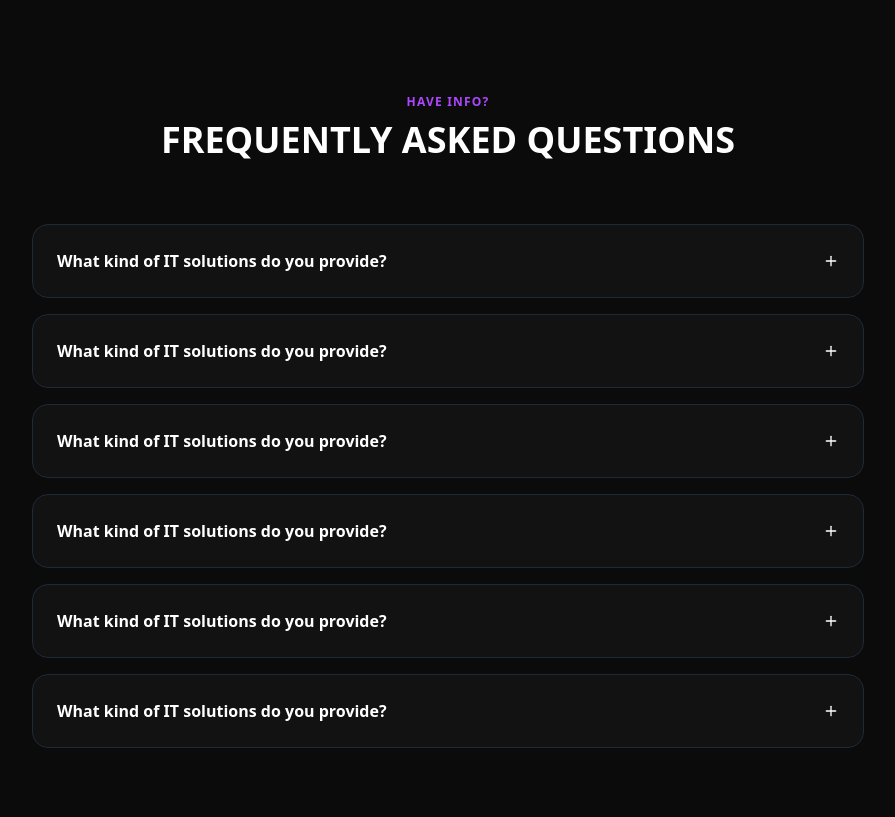
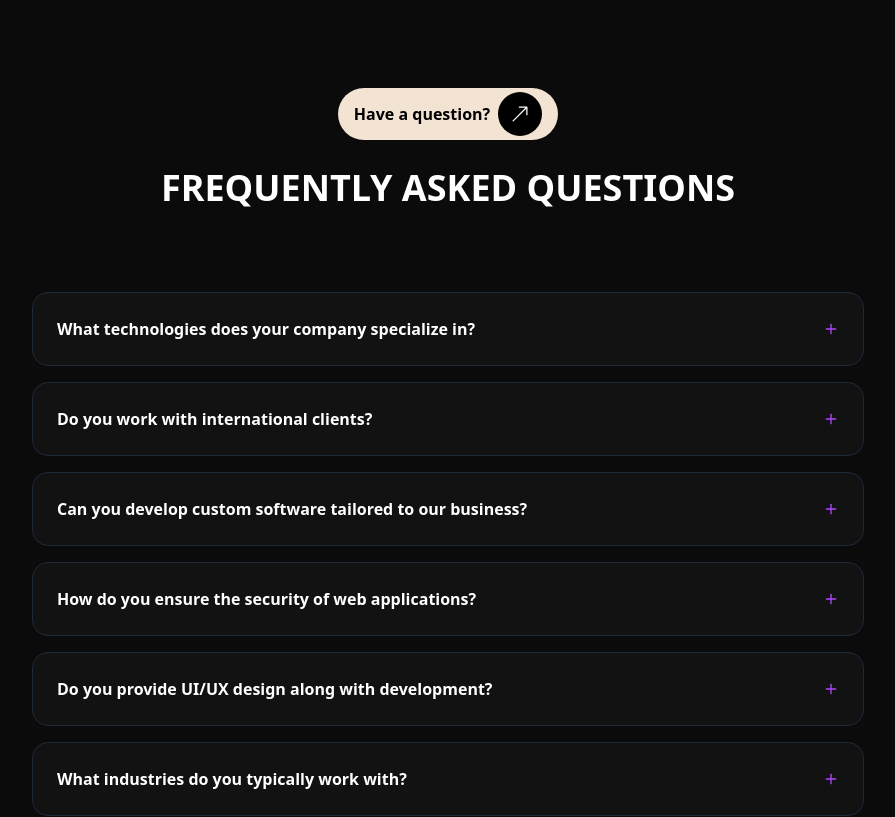
Before and after one commit to hassaanhaider88/HMKCodeWeb, a React (Vite) app: page / in a window 1280 px wide. Shown: the part 7900-8717 px from the top of the page, without its empty margins (192-1087 px from the left). Built offline with nearby package versions, Linux system fonts and the light colour scheme.

Commit message:
FAQs Section ✔

```diff
--- /dev/null
+++ b/src/Components/FAQsSection.jsx
@@ -0,0 +1,51 @@
+import React, { useState } from "react";
+import { FiMinus, FiPlus } from "react-icons/fi";
+import FAQs from "../Data/FAQsData";
+import { BsArrowUpRight } from "react-icons/bs";
+
+const FAQsSection = () => {
+  const [openFaq, setOpenFaq] = useState(0);
+  return (
+    <section className="max-w-4xl flex-col gap-5 flex justify-center mx-auto px-8 py-24 text-center">
+      <div className="w-full flex justify-center">
+        <button className=" cursor-pointer w-fit  bg-[#f3e3d3] text-black px-4 py-1 rounded-full group flex items-center gap-2 font-bold hover:bg-white transition-colors">
+          Have a question?
+          <span className="rounded-full group-hover:rotate-180 group-hover:translate-x-2 group-hover:scale-105 duration-300 transition-all p-3 text-white bg-black">
+            <BsArrowUpRight size={20} className="font-bold" />
+          </span>
+        </button>
+      </div>
+      <h2 className="text-4xl font-black mt-2 mb-16">
+        FREQUENTLY ASKED QUESTIONS
+      </h2>
+      <div className="space-y-4 text-left">
+        {[1, 2, 3, 4, 5, 6].map((i) => (
+          <div
+            key={i}
+            className={`border border-gray-800 rounded-2xl p-6 cursor-pointer transition-all ${openFaq === i ? "bg-[#1a1a1a] border-purple-500" : "bg-[#121212]"}`}
+            onClick={() => setOpenFaq(openFaq === i ? 0 : i)}
+          >
+            <div className="flex justify-between items-center">
+              <span className="font-bold">
+                {FAQs[i - 1]?.question || "Default Question"}
+              </span>
+              {openFaq === i ? (
+                <FiMinus className="text-purple-500" />
+              ) : (
+                <FiPlus className="text-purple-500" />
+              )}
+            </div>
+            {openFaq === i && (
+              <p className="mt-4 text-sm text-gray-400 leading-relaxed">
+                {FAQs[i - 1]?.answer ||
+                  "Default answer goes here. This is a placeholder text for the FAQ answer."}
+              </p>
+            )}
+          </div>
+        ))}
+      </div>
+    </section>
+  );
+};
+
+export default FAQsSection;
--- /dev/null
+++ b/src/Data/FAQsData.js
@@ -0,0 +1,44 @@
+const FAQs = [
+  {
+    question: "What technologies does your company specialize in?",
+    answer:
+      "We specialize in the MERN stack — MongoDB, Express.js, React.js, and Node.js. Along with this, we also work with REST APIs, third-party integrations, cloud deployment, and modern UI frameworks to build fast, scalable, and secure web applications."
+  },
+  {
+    question: "Do you work with international clients?",
+    answer:
+      "Yes, we work with clients worldwide. Our team follows professional communication standards, agile workflows, and clear documentation to ensure smooth collaboration across different time zones."
+  },
+  {
+    question: "Can you develop custom software tailored to our business?",
+    answer:
+      "Absolutely. Custom software development is one of our core strengths. We analyze your business processes, identify technical requirements, and build tailored solutions that improve efficiency, automation, and long-term scalability."
+  },
+  {
+    question: "How do you ensure the security of web applications?",
+    answer:
+      "We follow secure coding practices, implement authentication and authorization systems, protect APIs, validate inputs, and use industry-standard encryption methods. Security and data protection are integrated into every stage of development."
+  },
+  {
+    question: "Do you provide UI/UX design along with development?",
+    answer:
+      "Yes, we design modern, user-friendly interfaces focused on performance and user experience. Our designs are responsive, conversion-focused, and optimized for both desktop and mobile devices."
+  },
+  {
+    question: "What industries do you typically work with?",
+    answer:
+      "We have experience working with startups, SaaS businesses, e-commerce platforms, service providers, and enterprise clients. Our solutions are adaptable to various industries and business models."
+  },
+  {
+    question: "How long does it take to build a web application?",
+    answer:
+      "Project timelines depend on complexity and features. A simple web app may take a few weeks, while larger platforms with integrations and custom features can take several months. We provide a clear roadmap after requirement analysis."
+  },
+  {
+    question: "Do you offer maintenance and post-launch support?",
+    answer:
+      "Yes, we provide ongoing maintenance, performance monitoring, bug fixes, feature updates, and scalability support to ensure your application continues to run smoothly after launch."
+  }
+];
+
+export default FAQs;
--- a/src/Pages/Home.jsx
+++ b/src/Pages/Home.jsx
@@ -1,13 +1,7 @@
-import { useState } from "react";
 import {
-  FiArrowRight,
-  FiArrowLeft,
-  FiPlus,
-  FiMinus,
   FiInstagram,
   FiFacebook,
   FiLinkedin,
-  FiCheckCircle,
 } from "react-icons/fi";
 import { BiCodeAlt, BiLayer, BiMobileAlt, BiShieldAlt } from "react-icons/bi";
 import NavBar from "../Components/NavBar";
@@ -18,10 +12,9 @@ import OurClients from "../Components/OurClients";
 import WorkSection from "../Components/OurWorkingSection";
 import OurTestimonials from "../Components/OurTestimonials";
 import WhyColloborateSection from "../Components/WhyColloborateSection";
+import FAQsSection from "../Components/FAQsSection";
 
 const HomePage = () => {
-  const [openFaq, setOpenFaq] = useState(0);
-
   return (
     <div className="bg-[#0b0b0b] text-white min-h-screen font-sans">
       {/* --- NAVIGATION --- */}
@@ -40,43 +33,9 @@ const HomePage = () => {
       {/* Our tesimonials goes her */}
       <OurTestimonials />
       {/* why colloborate with us  */}
-      <WhyColloborateSection/>
+      <WhyColloborateSection />
       {/* --- FAQ SECTION --- */}
-      <section className="max-w-4xl mx-auto px-8 py-24 text-center">
-        <span className="text-xs font-bold text-purple-500 uppercase tracking-widest">
-          Have Info?
-        </span>
-        <h2 className="text-4xl font-black mt-2 mb-16">
-          FREQUENTLY ASKED QUESTIONS
-        </h2>
-        <div className="space-y-4 text-left">
-          {[1, 2, 3, 4, 5, 6].map((i) => (
-            <div
-              key={i}
-              className={`border border-gray-800 rounded-2xl p-6 cursor-pointer transition-all ${openFaq === i ? "bg-[#1a1a1a] border-purple-500" : "bg-[#121212]"}`}
-              onClick={() => setOpenFaq(openFaq === i ? 0 : i)}
-            >
-              <div className="flex justify-between items-center">
-                <span className="font-bold">
-                  What kind of IT solutions do you provide?
-                </span>
-                {openFaq === i ? (
-                  <FiMinus className="text-purple-500" />
-                ) : (
-                  <FiPlus />
-                )}
-              </div>
-              {openFaq === i && (
-                <p className="mt-4 text-sm text-gray-400 leading-relaxed">
-                  We offer a full spectrum of services including custom software
-                  development, cloud infrastructure, cybersecurity audits, and
-                  strategic digital transformation consulting.
-                </p>
-              )}
-            </div>
-          ))}
-        </div>
-      </section>
+      <FAQsSection />
 
       {/* --- FOOTER --- */}
       <footer className="bg-linear-to-r from-purple-900 to-[#121212] py-20">
```
